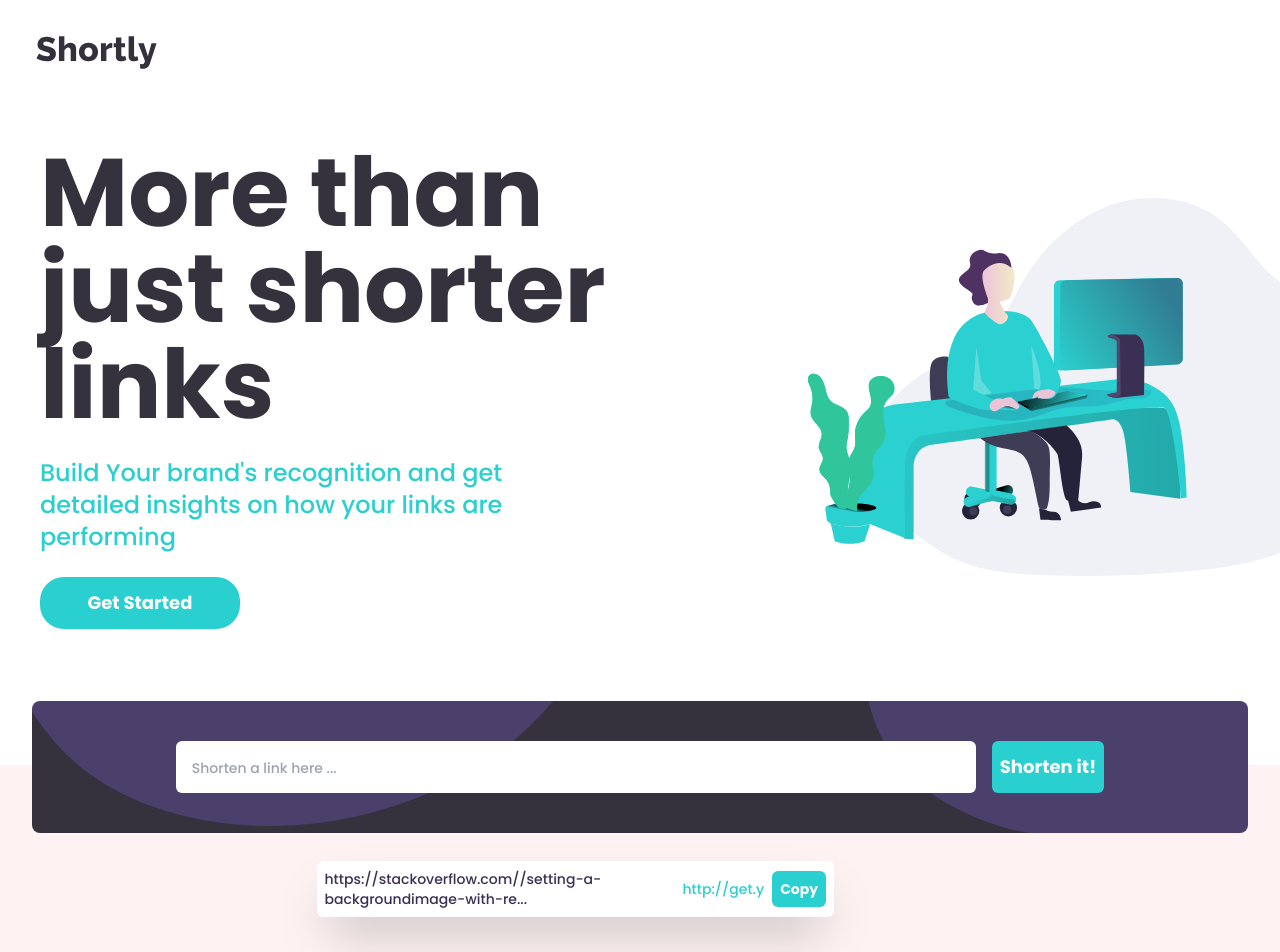
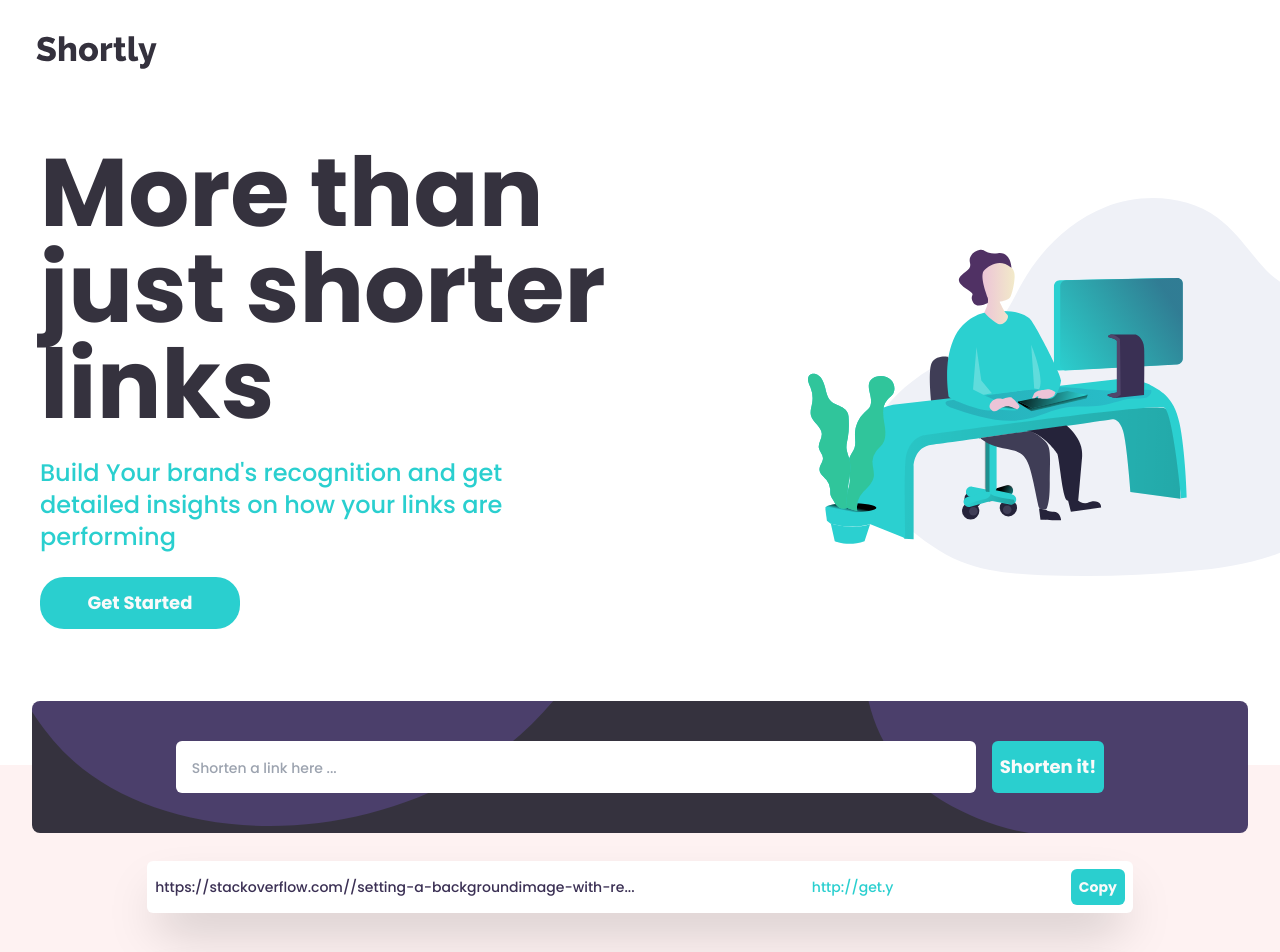
Before and after one commit to JohnstoneDev/url_shortening, a React (Create React App) app: page / in a window 1280 px wide. Shown: the top 952 px of the page. Built offline with nearby package versions, Linux system fonts and the light colour scheme; a web font is replaced by a local one.

Commit message:
fix: Shortened url display

```diff
--- a/src/Components/ShortenedUrl/Shortened.js
+++ b/src/Components/ShortenedUrl/Shortened.js
@@ -26,9 +26,8 @@ const ShortenedUrl = ({ original, shortened }) => {
 	},[shortened])
 
 	return (
-		<div className="">
 			<div
-				className="flex mobile:flex-col max-mobile:flex-col bg-[#ffffff] rounded-md text-lg gap-2 text-left text-[14px] p-3
+				className="flex mobile:flex-col max-mobile:flex-col bg-[#ffffff] rounded-md text-lg gap-2 text-left p-3
 				desktop:flex-row desktop:w-4/5 desktop:justify-between desktop:p-2 desktop:items-center shadow-2xl max-mobile:text-sm mobile:text-sm">
 				<p
 					className="text-dark-violet mobile:border-b-2 mobile:border-cyan mobile:border-b-1 max-mobile:border-cyan desktop:border-b-0">
@@ -37,7 +36,6 @@ const ShortenedUrl = ({ original, shortened }) => {
 				<a className="text-cyan" href={shortened} target="_blank" rel="noreferrer">{shortened}</a>
 				<Button clickFunction={copyToClipBoard}>{btnText}</Button>
 			</div>
-		</div>
 	)
 }
 
```
